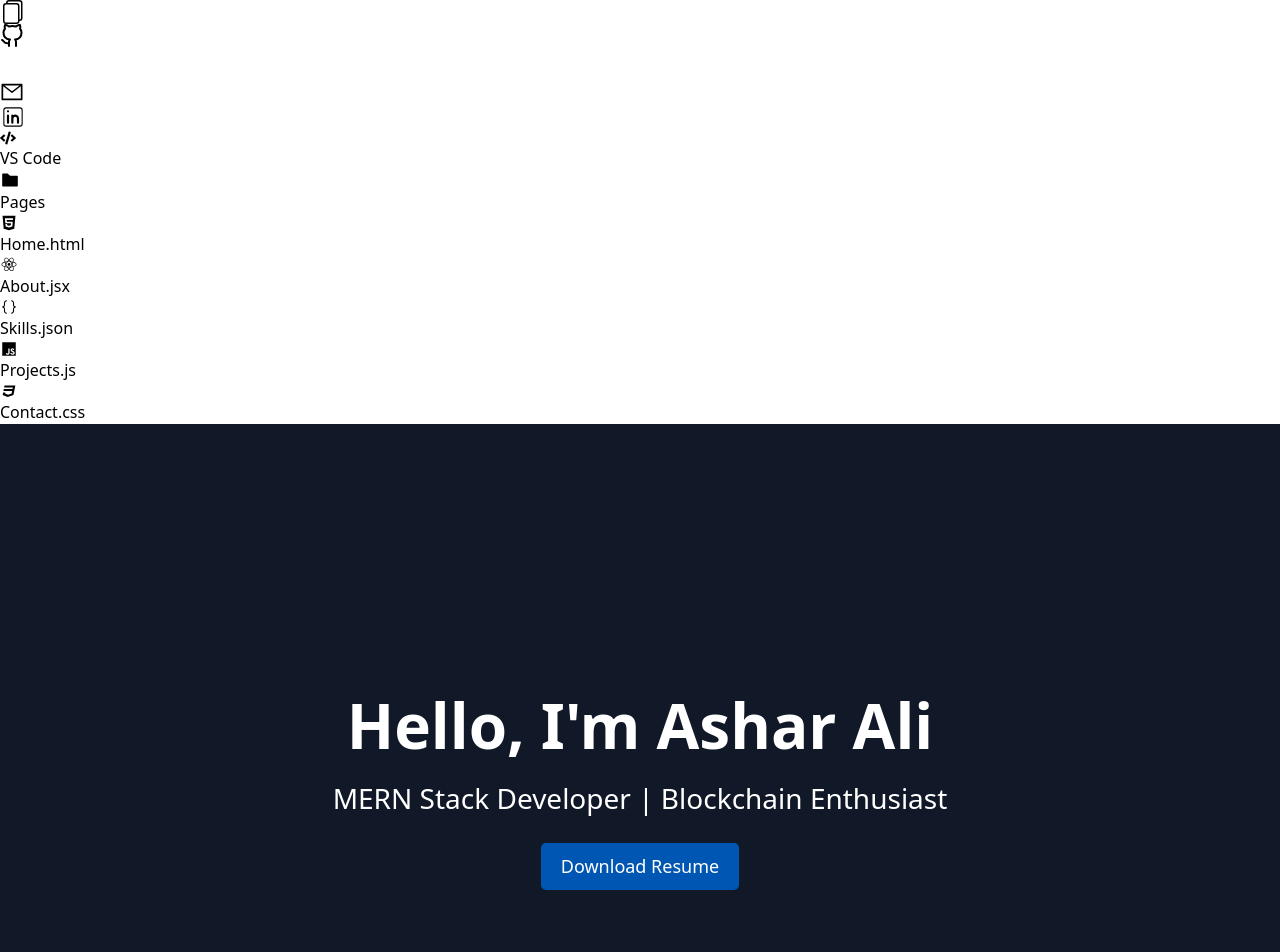
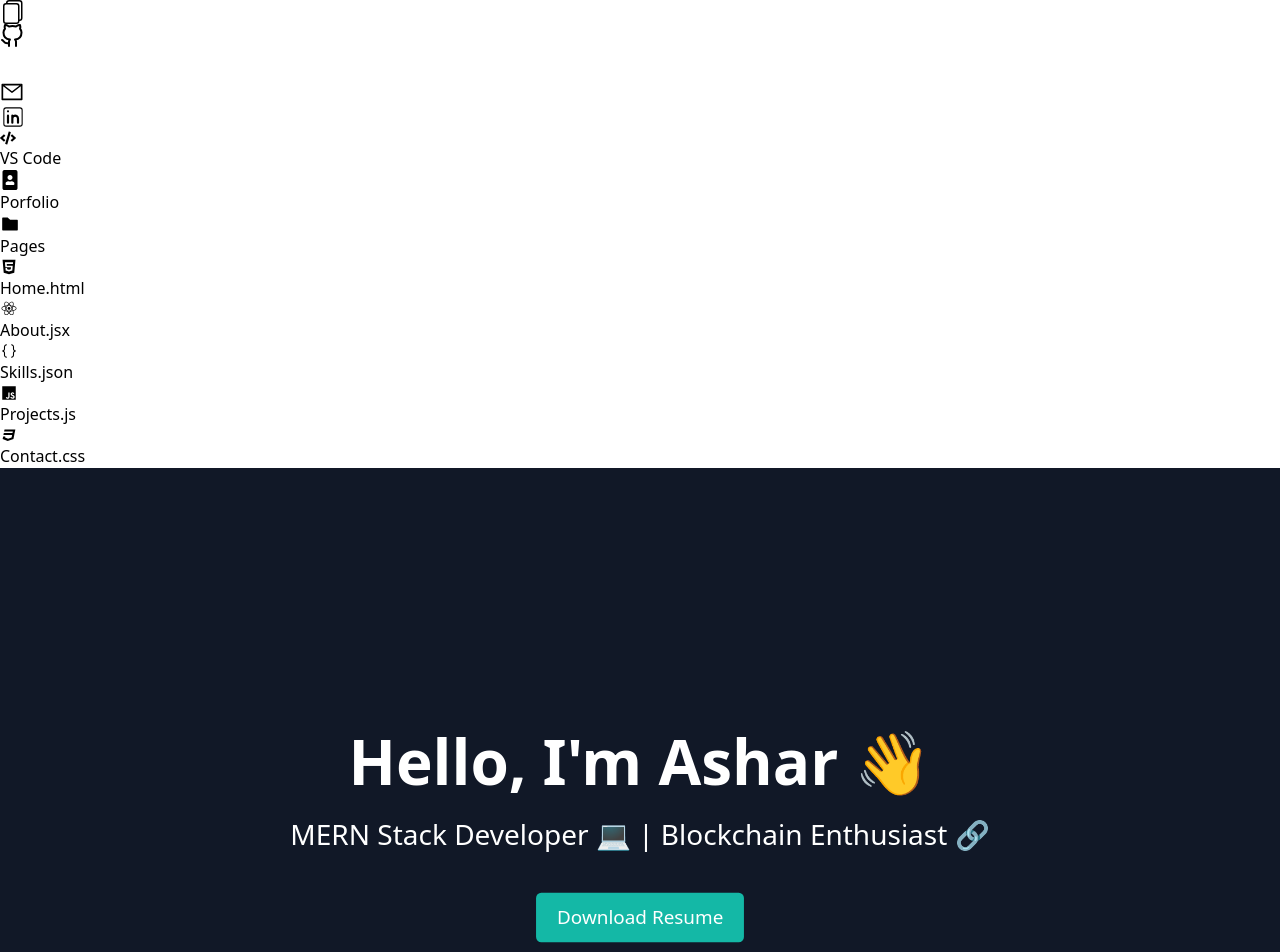
Before and after one commit to AsharAli999/portfolio, a React (Vite) app: page / in a window 1280 px wide. Shown: the top 952 px of the page. Built offline with nearby package versions, Linux system fonts and the light colour scheme; some icons are missing.

Commit message:
fix home page styling

```diff
--- a/pages/Home.jsx
+++ b/pages/Home.jsx
@@ -1,6 +1,26 @@
-import React from 'react';
+import React, { useState, useEffect } from 'react';
+import resume from './resume.pdf';
 
 const Home = () => {
+  const [typedName, setTypedName] = useState('');
+  const name = 'Ashar Ali'; // Your name
+
+  useEffect(() => {
+    let currentIndex = 0;
+    const interval = setInterval(() => {
+      if (currentIndex <= name.length) {
+        setTypedName(name.substring(0, currentIndex));
+        currentIndex++;
+      } else {
+        currentIndex = 0; // Reset the index to start over
+      }
+    }, 200); // Adjust typing speed (in milliseconds) as desired
+
+    return () => {
+      clearInterval(interval);
+    };
+  }, []);
+
   const containerStyle = {
     display: 'flex',
     flexDirection: 'column',
@@ -25,29 +45,49 @@ const Home = () => {
   };
 
   const buttonStyle = {
-    backgroundColor: '#007bff',
+    backgroundColor: '#14b8a6',
     color: 'white',
     padding: '10px 20px',
     borderRadius: '5px',
     textDecoration: 'none',
     fontSize: '18px',
-    transition: 'background-color 0.3s',
+    transition: 'background-color 0.3s, transform 0.2s',
+    cursor: 'pointer',
+    display: 'inline-block',
+    marginTop: '15px',
+    border: 'none',
+    outline: 'none',
   };
 
   const buttonHoverStyle = {
-    backgroundColor: '#0056b3',
+    backgroundColor: '#14b8a6',
+    transform: 'scale(1.05)',
   };
 
   return (
     <div style={containerStyle}>
-      <h1 style={headingStyle}>Hello, I'm Ashar Ali</h1>
+      <h1 style={headingStyle}>
+        Hello, I'm {typedName}{' '}
+        <span role="img" aria-label="Wave">
+          👋
+        </span>
+      </h1>
       <p style={subTitleStyle}>
-        MERN Stack Developer | Blockchain Enthusiast
+        MERN Stack Developer{' '}
+        <span role="img" aria-label="Laptop">
+          💻
+        </span>{' '}
+        | Blockchain Enthusiast{' '}
+        <span role="img" aria-label="Chain">
+          🔗
+        </span>
       </p>
       <a
-        href="/ashar_ali_resume.pdf"
+        href={resume}
         style={{ ...buttonStyle, ...buttonHoverStyle }}
-        download="ashar_ali_resume.pdf"
+        download="resume.pdf"
+        target="_blank"
+        rel="noopener noreferrer"
       >
         Download Resume
       </a>
--- a/src/components/CollapsibleSidebar.jsx
+++ b/src/components/CollapsibleSidebar.jsx
@@ -13,7 +13,13 @@ const CollapsibleSidebar = () => {
   const [openMenus, setOpenMenus] = useState([]);
 
   const menuItems = [
-
+    {
+      label: 'Porfolio',
+      icon: <FaPortrait size={20} className="mr-2 text-green-500" />,
+      items: [
+        { link: '/' }
+      ],
+    },
     {
       label: 'Pages',
       icon: <AiFillFolder size={20} className="mr-2 text-orange-400 flex-shrink-0" />,
--- a/src/components/Navbar.jsx
+++ b/src/components/Navbar.jsx
@@ -16,7 +16,7 @@ const Navbar = ({ setActiveTab, activeTab }) => {
             <Link
               to="/"
               onClick={() => setActiveTab('home')}
-              className={`p-4 border-b-2 rounded-t-lg ${activeTab === 'home' ? 'text-white' : 'text-gray-300'
+              className={`p-3 border rounded-lg ${activeTab === 'home' ? 'text-white border-transparent bg-slate-800' : 'text-gray-300 border-transparent'
                 } dark:text-gray-300 dark:hover:text-white flex items-center`}
             >
               <AiFillHtml5 size={18} className="mr-2 text-orange-500" /> Home.html
@@ -26,7 +26,7 @@ const Navbar = ({ setActiveTab, activeTab }) => {
             <Link
               to="/about"
               onClick={() => setActiveTab('about')}
-              className={`p-4 border-b-2 border-transparent rounded-t-lg ${activeTab === 'about' ? 'text-white' : 'hover:text-gray-300 dark:hover:text-gray-300'
+              className={`p-3 border rounded-lg  ${activeTab === 'about' ? 'text-white border-transparent bg-slate-800' : 'hover:text-gray-300 dark:hover:text-gray-300 border-transparent'
                 } dark:hover:text-white flex items-center`}
             >
               <BiLogoReact size={18} className="mr-2 text-blue-500" /> About.jsx
@@ -36,7 +36,7 @@ const Navbar = ({ setActiveTab, activeTab }) => {
             <Link
               to="/skills"
               onClick={() => setActiveTab('skills')}
-              className={`p-4 border-b-2 border-transparent rounded-t-lg ${activeTab === 'skills' ? 'text-white' : 'hover:text-gray-300 dark:hover:text-gray-300'
+              className={`p-3 border rounded-lg  ${activeTab === 'skills' ? 'text-white border-transparent bg-slate-800' : 'hover:text-gray-300 dark:hover:text-gray-300 border-transparent'
                 } dark:hover:text-white flex items-center`}
             >
               <VscJson size={18} className="mr-1 text-yellow-600" /> Skills.json
@@ -46,7 +46,7 @@ const Navbar = ({ setActiveTab, activeTab }) => {
             <Link
               to="/projects"
               onClick={() => setActiveTab('projects')}
-              className={`p-4 border-b-2 border-transparent rounded-t-lg ${activeTab === 'projects' ? 'text-white' : 'hover:text-gray-300 dark:hover:text-gray-300'
+              className={`p-3 border rounded-lg ${activeTab === 'projects' ? 'text-white border-transparent bg-slate-800' : 'hover:text-gray-300 dark:hover:text-gray-300 border-transparent'
                 } dark:hover:text-white flex items-center`}
             >
               <BiLogoJavascript size={18} className="mr-2 text-yellow-500" /> Projects.js
@@ -56,7 +56,7 @@ const Navbar = ({ setActiveTab, activeTab }) => {
             <Link
               to="/contact"
               onClick={() => setActiveTab('contact')}
-              className={`p-4 border-b-2 border-transparent rounded-t-lg ${activeTab === 'contact' ? 'text-white' : 'hover:text-gray-300 dark:hover:text-gray-300'
+              className={`p-3 border rounded-lg  ${activeTab === 'contact' ? 'text-white border-transparent bg-slate-800' : 'hover:text-gray-300 dark:hover:text-gray-300 border-transparent'
                 } dark:hover:text-white flex items-center`}
             >
               <DiCss3Full size={18} className="mr-2 text-blue-500" /> Contact.css
```
Also changed, not shown: 1 other file (tests, documents, lock files or other folders).
